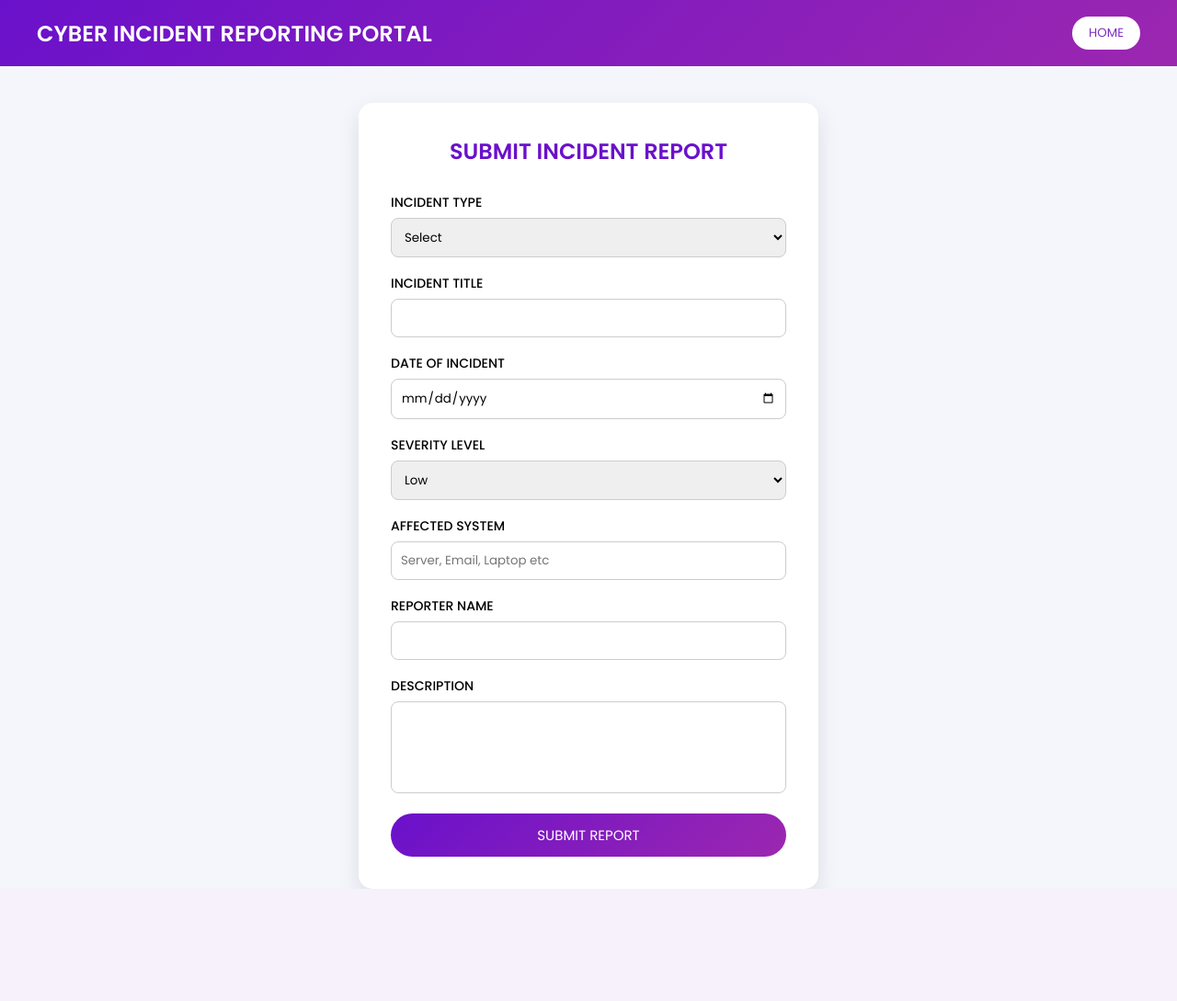
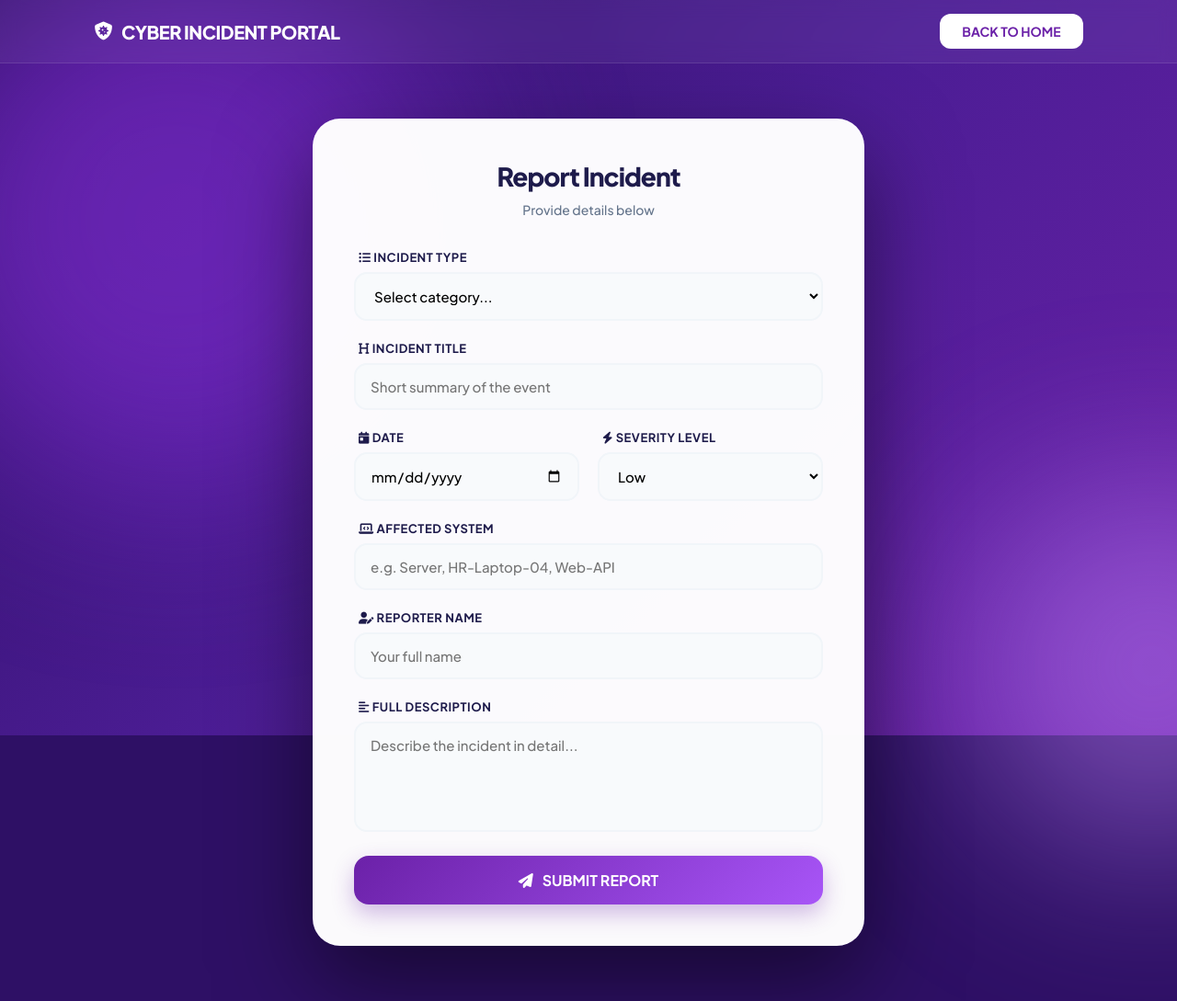
Before and after one commit to blessy-2103/A-Cyber-Incident-Reporting-and-Awareness-Platform, a Flask app: page /report in a window 1280 px wide. Shown: the whole page at 92% size. Before the commit the page ends 967 px from the top, so only its background shows below. Run offline with Flask 3, Linux system fonts and the light colour scheme; a user stored in the database is signed in.

Commit message:
Update report.html

```diff
--- a/cyber_incident_platform/templates/report.html
+++ b/cyber_incident_platform/templates/report.html
@@ -1,136 +1,179 @@
 <!DOCTYPE html>
-<html>
+<html lang="en">
 <head>
-<title>Report Cyber Incident</title>
-
-<link href="https://fonts.googleapis.com/css2?family=Poppins:wght@300;400;500;600&display=swap" rel="stylesheet">
+    <meta charset="UTF-8">
+    <meta name="viewport" content="width=device-width, initial-scale=1.0">
+    <title>Report Cyber Incident | Secure Portal</title>
+    <link href="https://fonts.googleapis.com/css2?family=Plus+Jakarta+Sans:wght@300;400;500;600;700;800&display=swap" rel="stylesheet">
+    <link rel="stylesheet" href="https://cdnjs.cloudflare.com/ajax/libs/font-awesome/6.4.0/css/all.min.css">
 
     <style>
-
-*{
-margin:0;
-padding:0;
-box-sizing:border-box;
-font-family:'Poppins',sans-serif;
+        :root {
+            --deep-purple: #2e1065;
+            --mid-purple: #6b21a8;
+            --bright-purple: #a855f7;
+            --white: #ffffff;
+            --text-dark: #1e1b4b;
+            --text-muted: #64748b;
         }
 
-body{
-background:#f4f6fb;
+        * { margin:0; padding:0; box-sizing:border-box; font-family: 'Plus Jakarta Sans', sans-serif; }
+
+        body {
+            background-color: var(--deep-purple);
+            min-height: 100vh;
+            overflow-x: hidden;
+            position: relative;
         }
 
-/* HEADER */
-
-header{
-background:linear-gradient(135deg,#6a11cb,#9c27b0);
-color:white;
-padding:18px 40px;
-display:flex;
-justify-content:space-between;
-align-items:center;
+        /* --- ANIMATED PURPLE BACKGROUND --- */
+        .bg-canvas {
+            position: fixed;
+            top: 0; left: 0; width: 100%; height: 100%;
+            background: linear-gradient(135deg, #2e1065 0%, #4c1d95 50%, #6b21a8 100%);
+            z-index: -2;
         }
 
-header h1{
-font-size:24px;
+        .orb {
+            position: fixed;
+            border-radius: 50%;
+            filter: blur(100px);
+            z-index: -1;
+            opacity: 0.5;
+            animation: drift 15s infinite alternate ease-in-out;
+        }
+        .orb-1 { width: 600px; height: 600px; background: #9333ea; top: -10%; left: -10%; }
+        .orb-2 { width: 400px; height: 400px; background: #c084fc; bottom: -10%; right: -10%; animation-delay: -5s; }
+
+        @keyframes drift {
+            from { transform: translate(0, 0); }
+            to { transform: translate(50px, 50px); }
         }
 
-.home-btn{
-background:white;
-color:#7b2cbf;
-border:none;
-padding:8px 18px;
-border-radius:20px;
-cursor:pointer;
+        /* --- HEADER --- */
+        header {
+            background: rgba(255, 255, 255, 0.05);
+            backdrop-filter: blur(10px);
+            padding: 15px 8%;
+            display: flex;
+            justify-content: space-between;
+            align-items: center;
+            border-bottom: 1px solid rgba(255, 255, 255, 0.1);
+            position: sticky; top: 0; z-index: 100;
         }
 
-/* FORM */
-
-.container{
-display:flex;
-justify-content:center;
-padding-top:40px;
+        header h1 {
+            color: white; font-size: 20px; font-weight: 800; letter-spacing: -0.5px;
+            display: flex; align-items: center; gap: 10px;
         }
 
-.form-card{
-background:white;
-width:500px;
-padding:35px;
-border-radius:15px;
-box-shadow:0 10px 25px rgba(0,0,0,0.1);
+        .home-btn {
+            background: var(--white); color: var(--mid-purple); border: none;
+            padding: 10px 24px; border-radius: 12px; font-weight: 700;
+            cursor: pointer; transition: 0.3s; text-decoration: none; font-size: 14px;
+        }
+        .home-btn:hover { background: var(--bright-purple); color: white; transform: translateY(-2px); }
+
+        /* --- FORM LAYOUT --- */
+        .container {
+            display: flex; justify-content: center; padding: 60px 20px;
         }
 
-.form-card h2{
-text-align:center;
-margin-bottom:25px;
-color:#6a11cb;
+        .form-card {
+            background: rgba(255, 255, 255, 0.98);
+            width: 100%; max-width: 600px;
+            padding: 45px;
+            border-radius: 30px;
+            box-shadow: 0 40px 100px rgba(0, 0, 0, 0.5);
+            animation: slideUp 0.8s cubic-bezier(0.16, 1, 0.3, 1);
         }
 
-.input-group{
-margin-bottom:15px;
+        @keyframes slideUp {
+            from { opacity: 0; transform: translateY(40px); }
+            to { opacity: 1; transform: translateY(0); }
         }
 
-.input-group label{
-font-weight:500;
-font-size:14px;
+        .form-card h2 {
+            text-align: center; margin-bottom: 10px; font-weight: 800;
+            color: var(--text-dark); letter-spacing: -1px; font-size: 28px;
+        }
+
+        .form-subtitle {
+            text-align: center; color: var(--text-muted); font-size: 14px;
+            margin-bottom: 35px; font-weight: 500;
+        }
+
+        /* --- INPUT GROUPS --- */
+        .input-group { margin-bottom: 22px; }
+
+        .input-group label {
+            display: block; font-weight: 700; font-size: 13px;
+            color: var(--text-dark); text-transform: uppercase;
+            letter-spacing: 0.5px; margin-bottom: 8px; margin-left: 5px;
         }
 
         .input-group input,
         .input-group select,
-.input-group textarea{
-width:100%;
-padding:10px;
-margin-top:5px;
-border-radius:8px;
-border:1px solid #ccc;
+        .input-group textarea {
+            width: 100%; padding: 14px 16px; border-radius: 14px;
+            border: 2px solid #f1f5f9; background: #f8fafc;
+            font-size: 15px; font-weight: 500; outline: none; transition: 0.3s;
         }
 
-textarea{
-height:100px;
-resize:none;
+        .input-group input:focus,
+        .input-group select:focus,
+        .input-group textarea:focus {
+            border-color: var(--mid-purple);
+            background: white;
+            box-shadow: 0 0 0 4px rgba(107, 33, 168, 0.1);
         }
 
-.submit-btn{
-width:100%;
-padding:12px;
-border:none;
-border-radius:25px;
-background:linear-gradient(135deg,#6a11cb,#9c27b0);
-color:white;
-font-size:15px;
-cursor:pointer;
-transition:0.3s;
+        textarea { height: 120px; resize: none; }
+
+        /* --- SUBMIT BUTTON --- */
+        .submit-btn {
+            width: 100%; padding: 16px; border: none; border-radius: 16px;
+            background: linear-gradient(135deg, var(--mid-purple), var(--bright-purple));
+            color: white; font-size: 16px; font-weight: 700;
+            cursor: pointer; transition: 0.4s; margin-top: 10px;
+            box-shadow: 0 10px 25px rgba(107, 33, 168, 0.3);
+            display: flex; align-items: center; justify-content: center; gap: 10px;
         }
 
-.submit-btn:hover{
-transform:scale(1.05);
+        .submit-btn:hover {
+            transform: translateY(-3px);
+            box-shadow: 0 15px 35px rgba(107, 33, 168, 0.4);
+            filter: brightness(1.1);
         }
+
+        .submit-btn:active { transform: scale(0.98); }
 
     </style>
 </head>
 
 <body>
 
+<div class="bg-canvas"></div>
+<div class="orb orb-1"></div>
+<div class="orb orb-2"></div>
+
 <header>
-
-<h1>CYBER INCIDENT REPORTING PORTAL</h1>
-
-<a href="/">
-<button class="home-btn">HOME</button>
-</a>
-
+    <h1><i class="fas fa-shield-virus"></i> CYBER INCIDENT PORTAL</h1>
+    <a href="/" class="home-btn">BACK TO HOME</a>
 </header>
 
 <div class="container">
 
     <div class="form-card">
-
-<h2>SUBMIT INCIDENT REPORT</h2>
+        <h2>Report Incident</h2>
+        <p class="form-subtitle">Provide details below</p>
 
         <form method="POST" action="/report">
 
             <div class="input-group">
-<label>INCIDENT TYPE</label>
+                <label><i class="fas fa-list-ul"></i> Incident Type</label>
                 <select name="incident_type" required>
-<option value="">Select</option>
+                    <option value="" disabled selected>Select category...</option>
                     <option>Phishing</option>
                     <option>Malware</option>
                     <option>Ransomware</option>
@@ -141,17 +184,18 @@ transform:scale(1.05);
             </div>
 
             <div class="input-group">
-<label>INCIDENT TITLE</label>
-<input type="text" name="title" required>
+                <label><i class="fas fa-heading"></i> Incident Title</label>
+                <input type="text" name="title" placeholder="Short summary of the event" required>
             </div>
 
+            <div style="display: grid; grid-template-columns: 1fr 1fr; gap: 20px;">
                 <div class="input-group">
-<label>DATE OF INCIDENT</label>
+                    <label><i class="fas fa-calendar-day"></i> Date</label>
                     <input type="date" name="incident_date" required>
                 </div>
 
                 <div class="input-group">
-<label>SEVERITY LEVEL</label>
+                    <label><i class="fas fa-bolt"></i> Severity Level</label>
                     <select name="severity" required>
                         <option>Low</option>
                         <option>Medium</option>
@@ -159,26 +203,28 @@ transform:scale(1.05);
                         <option>Critical</option>
                     </select>
                 </div>
-
-<div class="input-group">
-<label>AFFECTED SYSTEM</label>
-<input type="text" name="affected_system" placeholder="Server, Email, Laptop etc">
             </div>
 
             <div class="input-group">
-<label>REPORTER NAME</label>
-<input type="text" name="reporter">
+                <label><i class="fas fa-laptop-code"></i> Affected System</label>
+                <input type="text" name="affected_system" placeholder="e.g. Server, HR-Laptop-04, Web-API">
             </div>
 
             <div class="input-group">
-<label>DESCRIPTION</label>
-<textarea name="description" required></textarea>
+                <label><i class="fas fa-user-edit"></i> Reporter Name</label>
+                <input type="text" name="reporter" placeholder="Your full name">
             </div>
 
-<button class="submit-btn">SUBMIT REPORT</button>
+            <div class="input-group">
+                <label><i class="fas fa-align-left"></i> Full Description</label>
+                <textarea name="description" placeholder="Describe the incident in detail..." required></textarea>
+            </div>
+
+            <button type="submit" class="submit-btn">
+                <i class="fas fa-paper-plane"></i> SUBMIT REPORT
+            </button>
 
         </form>
-
     </div>
 
 </div>
```
Lines whose indentation alone changed are shown as unchanged.
